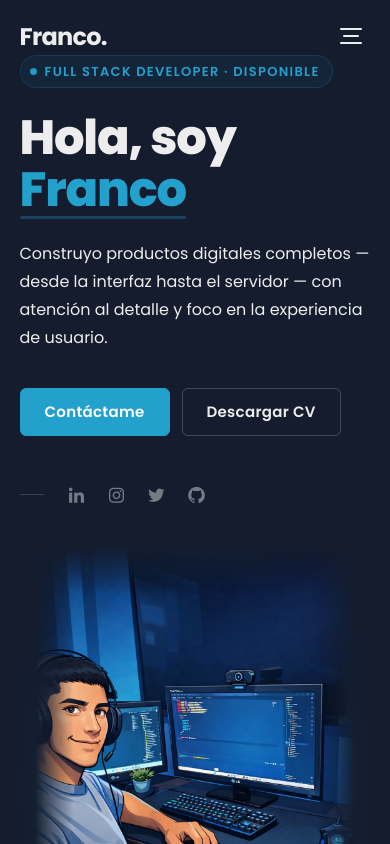
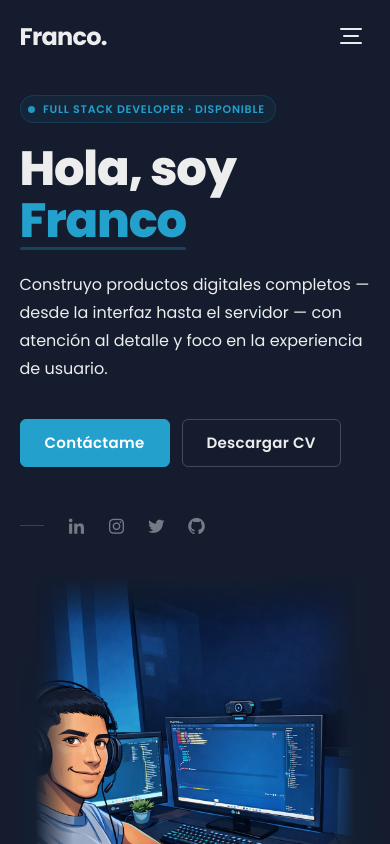
Before and after one commit to frangabriel13/portfolio, a React (Vite) app: page / in a window 390 px wide. Shown: the top 844 px of the page. Built offline with nearby package versions, Linux system fonts and the light colour scheme.

Commit message:
fullstack

```diff
--- a/src/components/home/Home.module.css
+++ b/src/components/home/Home.module.css
@@ -310,7 +310,7 @@
   .container {
     flex-direction: column;
     align-items: flex-start;
-    padding: 5.5rem var(--page-padding-mobile) 4rem;
+    padding: 9.5rem var(--page-padding-mobile) 4rem;
     gap: 3.2rem;
     min-height: 100svh;
   }
@@ -319,6 +319,16 @@
     flex: none;
     max-width: 100%;
     width: 100%;
+  }
+
+  .badge {
+    padding: 0.45rem 1rem 0.45rem 0.75rem;
+    margin-bottom: 2rem;
+  }
+
+  .subtitle {
+    font-size: 1.1rem;
+    letter-spacing: 0.07em;
   }
 
   .title {
```
